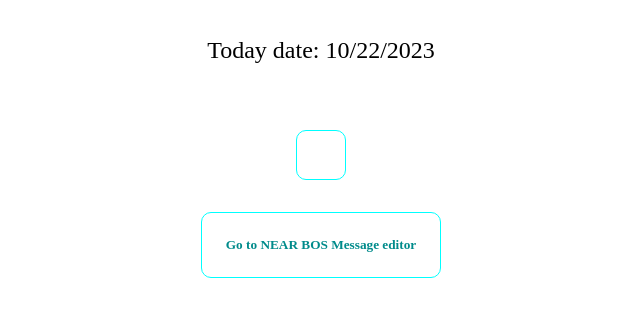
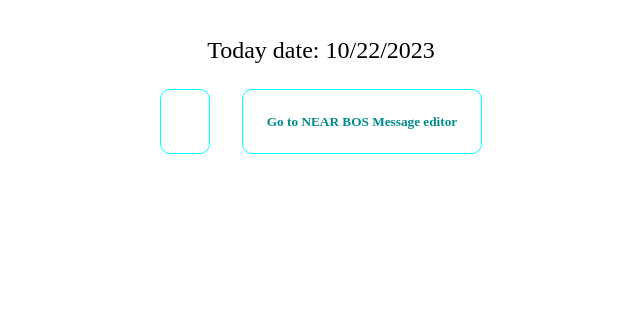
Before and after one commit to itplutoplutone350/nextjs-blog, a Next.js app: page /posts/first-post in a window 1280 px wide. Shown: the top 316 px of the page, without its empty margins (319-959 px from the left). Built offline with nearby package versions, Linux system fonts and the light colour scheme.

Commit message:
Update first-post.js

```diff
--- a/pages/posts/first-post.js
+++ b/pages/posts/first-post.js
@@ -30,7 +30,7 @@ export default function FirstPost({ children, href }) {
 
       <p  className={styles.description} >Today date:  {formattedDate}</p>
 
-      <h5 className={styles.container} >
+      <h5 >
       <Link className={styles.cardred} href={gotolink}>{children}</Link>
       <Link className={styles.cardred} href="https://test.near.org/embed/plutoplutone347.testnet/widget/MsgManager-1">Go to NEAR BOS Message editor</Link>
       </h5>
```
